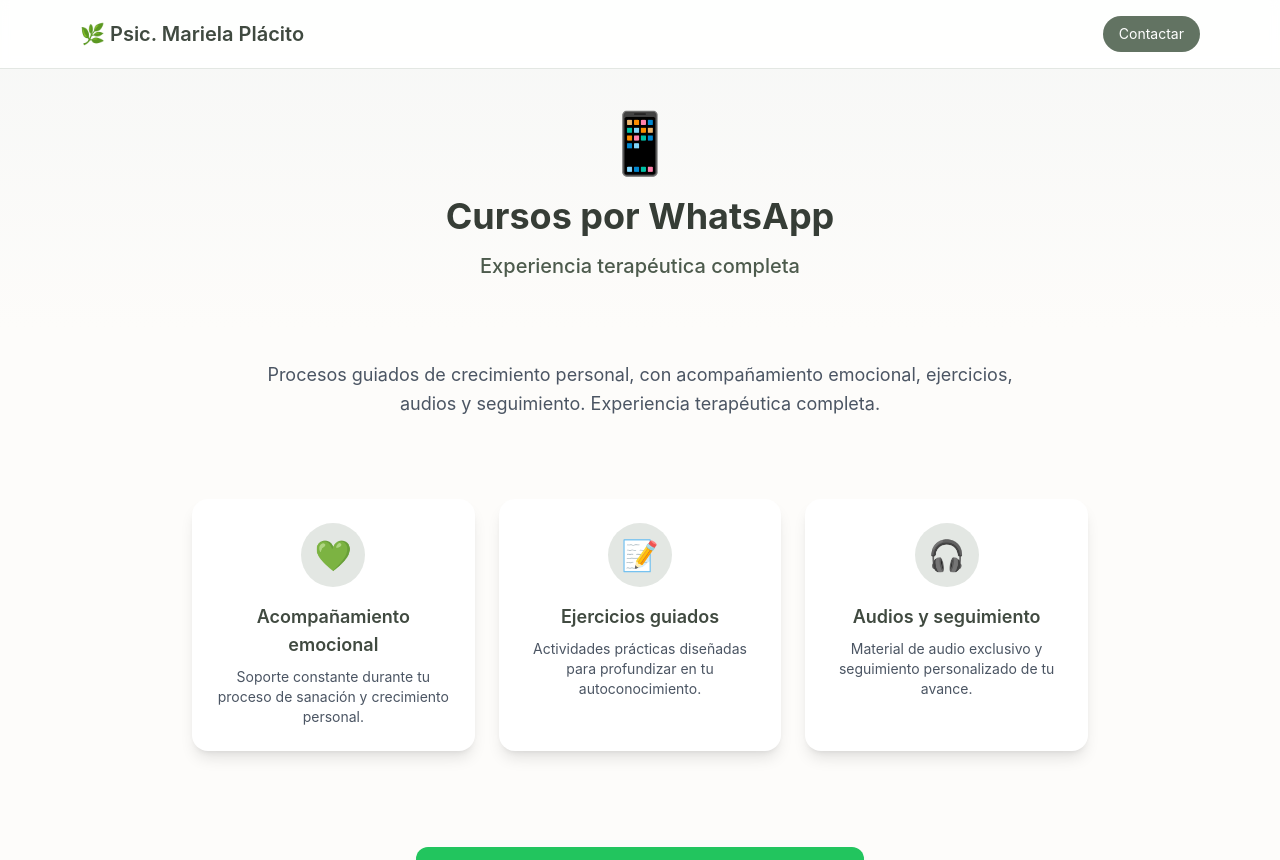
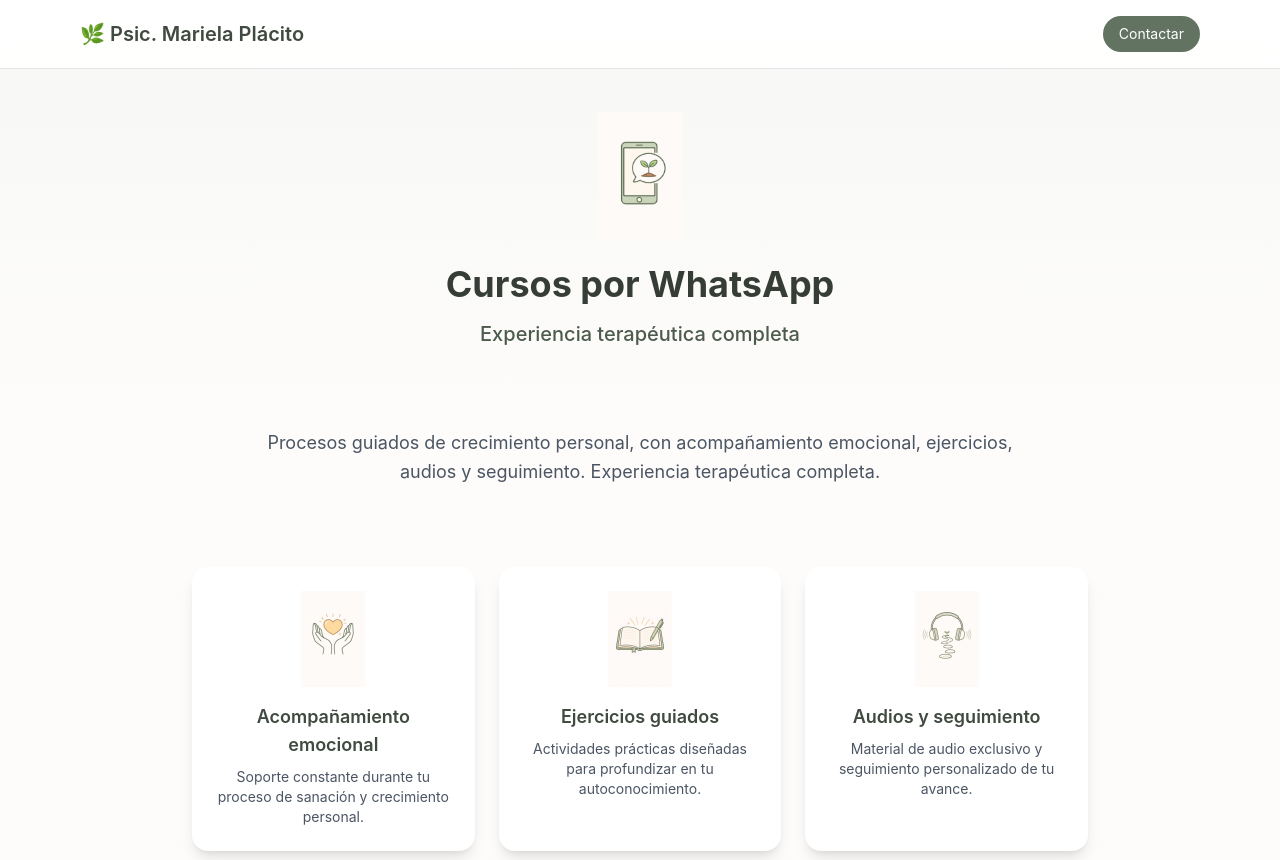
Before and after one commit to Pvrolomx/mpm-psi, a Next.js app: page /cursos-whatsapp in a window 1280 px wide. Shown: the top 860 px of the page. Built offline with nearby package versions, Linux system fonts and the light colour scheme.

Commit message:
feat: use custom icons instead of emojis

```diff
--- a/app/cursos-whatsapp/page.js
+++ b/app/cursos-whatsapp/page.js
@@ -3,17 +3,17 @@ import Link from 'next/link'
 export default function CursosWhatsApp() {
   const servicios = [
     {
-      icon: '💚',
+      icon: '/icons/acompanamiento.png',
       titulo: 'Acompañamiento emocional',
       descripcion: 'Soporte constante durante tu proceso de sanación y crecimiento personal.',
     },
     {
-      icon: '📝',
+      icon: '/icons/ejercicios.png',
       titulo: 'Ejercicios guiados',
       descripcion: 'Actividades prácticas diseñadas para profundizar en tu autoconocimiento.',
     },
     {
-      icon: '🎧',
+      icon: '/icons/audios.png',
       titulo: 'Audios y seguimiento',
       descripcion: 'Material de audio exclusivo y seguimiento personalizado de tu avance.',
     },
@@ -34,7 +34,9 @@ export default function CursosWhatsApp() {
       {/* Hero */}
       <section className="pt-28 pb-12 px-4 bg-gradient-to-b from-sage-50 to-cream-50">
         <div className="max-w-3xl mx-auto text-center">
-          <div className="text-6xl mb-6">📱</div>
+          <div className="w-32 h-32 mx-auto mb-6">
+            <img src="/icons/cursos-whatsapp.png" alt="Cursos por WhatsApp" className="w-full h-full object-contain" />
+          </div>
           <h1 className="text-3xl md:text-4xl font-bold text-sage-800 mb-4">
             Cursos por WhatsApp
           </h1>
@@ -59,8 +61,8 @@ export default function CursosWhatsApp() {
         <div className="max-w-4xl mx-auto grid md:grid-cols-3 gap-6">
           {servicios.map((servicio, i) => (
             <div key={i} className="bg-white rounded-2xl shadow-lg p-6 text-center hover:shadow-xl transition">
-              <div className="w-16 h-16 bg-sage-100 rounded-full flex items-center justify-center mx-auto mb-4">
-                <span className="text-3xl">{servicio.icon}</span>
+              <div className="w-24 h-24 mx-auto mb-4">
+                <img src={servicio.icon} alt={servicio.titulo} className="w-full h-full object-contain" />
               </div>
               <h3 className="text-lg font-semibold text-sage-700 mb-2">{servicio.titulo}</h3>
               <p className="text-gray-600 text-sm">{servicio.descripcion}</p>
@@ -91,9 +93,6 @@ export default function CursosWhatsApp() {
         <div className="max-w-6xl mx-auto text-center">
           <p className="font-semibold mb-2">Psic. Mariela Plácito</p>
           <p className="text-sage-300 text-sm">Psicoterapia Integral en Español</p>
-          <Link href="/" className="text-sage-400 hover:text-white text-sm mt-4 inline-block">
-            ← Volver al inicio
-          </Link>
         </div>
       </footer>
     </main>
```
